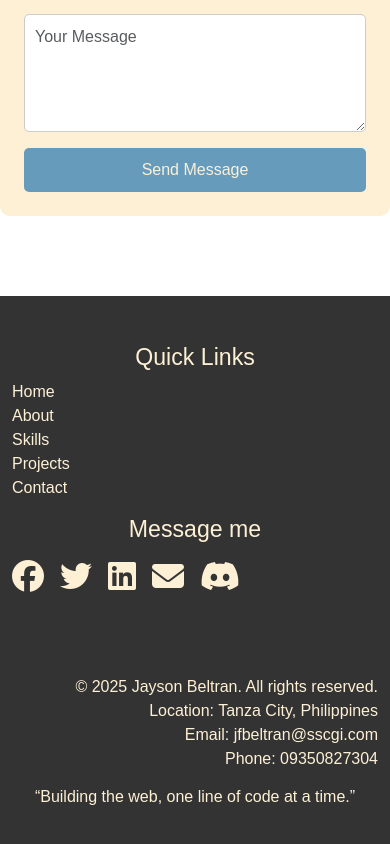
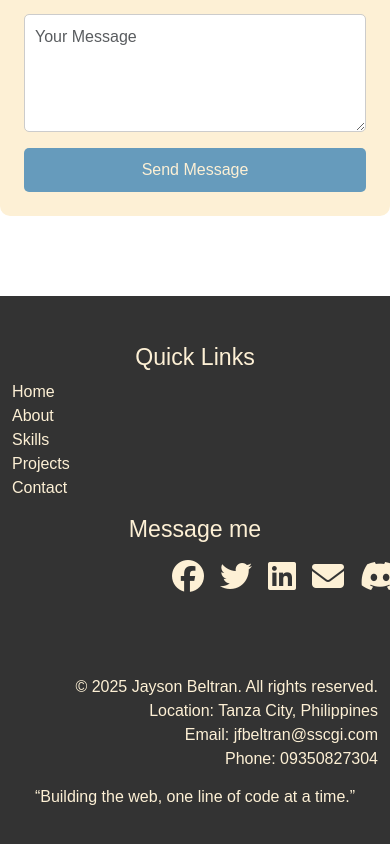
Before and after one commit to Jay0180/jfbeltran_Personal_Portfolio, a plain HTML site: page index.html in a window 390 px wide. Shown: the part 3825-4669 px from the top of the page. Drawn offline with nearby package versions, Linux system fonts and the light colour scheme.

Commit message:
finalizing fix

```diff
--- a/css/index.css
+++ b/css/index.css
@@ -221,6 +221,7 @@ a:hover {
     display: flex;
     gap: 1rem;
     margin: 1rem 0 2rem;
+    padding-left: 5rem;
 }
 
 .footer-icon {
@@ -231,6 +232,7 @@ a:hover {
 .footer-icon:hover {
     color: #669bbc;
 }
+
 
 .footer-heading,
 .footer-mainheading {
@@ -282,4 +284,8 @@ a:hover {
         padding-left: 0;
     }
 
+    .footer-connect {
+        padding-left: 10rem;
+    }
+
 }
--- a/index.html
+++ b/index.html
@@ -313,7 +313,7 @@
                     </ul>
 
                 </div>
-                <div class="col-md-4">
+                <div class="col-md-4 message-me">
                     <h3 class="footer-heading">Message me</h3>
                     <div class="footer-connect">
                         <a href="https://www.facebook.com/jayson.beltran.524/"><i
```
